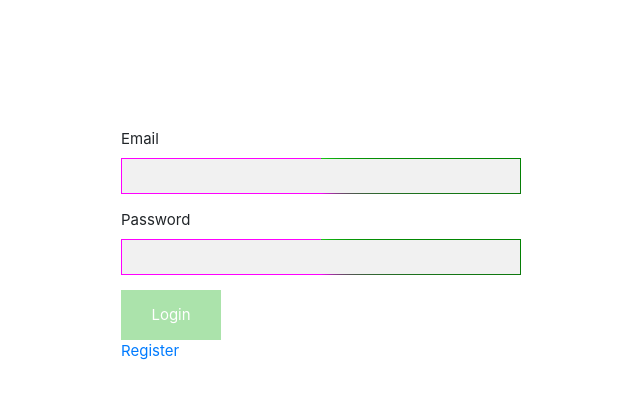
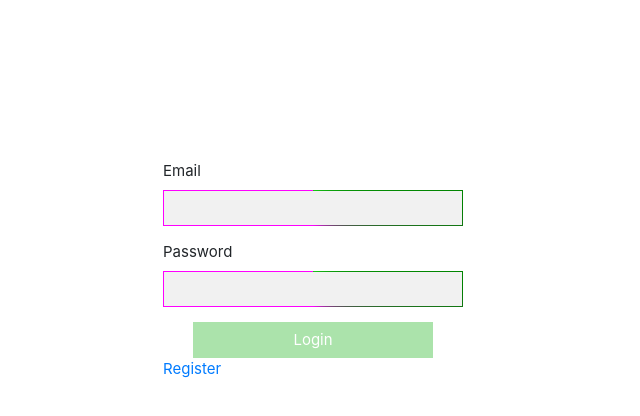
Before and after one commit to halimyusuf/task-manager-frontend, a React (Create React App) app: page /#/login in a window 1280 px wide. Shown: the top 416 px of the page, without its empty margins (327-967 px from the left). Built offline with nearby package versions, Linux system fonts and the light colour scheme.

Commit message:
style: adjust button, paper and auth-form style

```diff
--- a/src/App.css
+++ b/src/App.css
@@ -5,7 +5,7 @@
 }
 
 body {
-  width: 100%
+  width: 100%;
 }
 
 /* .App-header {
@@ -19,20 +19,29 @@ body {
   color: rgb(230, 97, 97);
 } */
 
-
-
-
 /* .task-state,
 .task button {
   padding: 4px 3px 4px 3px;
 } */
 
+.auth-form {
+  /* display: flex; */
+  height: 100vh;
+  width: 300px;
+  margin: auto;
+  margin-top: 20vh;
+  /* align-items: center;
+  justify-content: center; */
+}
 
+.paper {
+  padding: 30px;
+}
 
-
-.auth-form {
-  padding-top: 10%;
-  padding-left: 35%;
+.auth-form button {
+  width: 80%;
+  margin-left: 10%;
+  padding: 7px 0;
 }
 
 .danger {
@@ -47,19 +56,22 @@ button:disabled {
   padding: 200px;
 } */
 
-input[type=text],
-input[type=password],
-input[type=date],
+input[type='text'],
+input[type='password'],
+input[type='date'],
 select {
   max-width: 400px;
   padding: 15px;
   /* margin: 5px 0 22px 0; */
   /* display: inline-block; */
-  border-image: conic-gradient(rgb(25, 200, 23),
+  border-image: conic-gradient(
+      rgb(25, 200, 23),
       rgb(0, 128, 0),
       magenta,
       magenta,
-      magenta) 1;
+      magenta
+    )
+    1;
   background: #f1f1f1;
 }
 
@@ -69,16 +81,16 @@ textarea {
   min-height: 100px;
 }
 
-input[type=text]:focus,
-input[type=password]:focus {
+input[type='text']:focus,
+input[type='password']:focus {
   background-color: #ddd;
   outline: none;
 }
 
 button {
-  background-color: #4CAF50;
+  background-color: #4caf50;
   color: white;
-  padding: 14px 20px;
+  padding: 7px 20px;
   margin: 8px 0;
   border: none;
   cursor: pointer;
```
